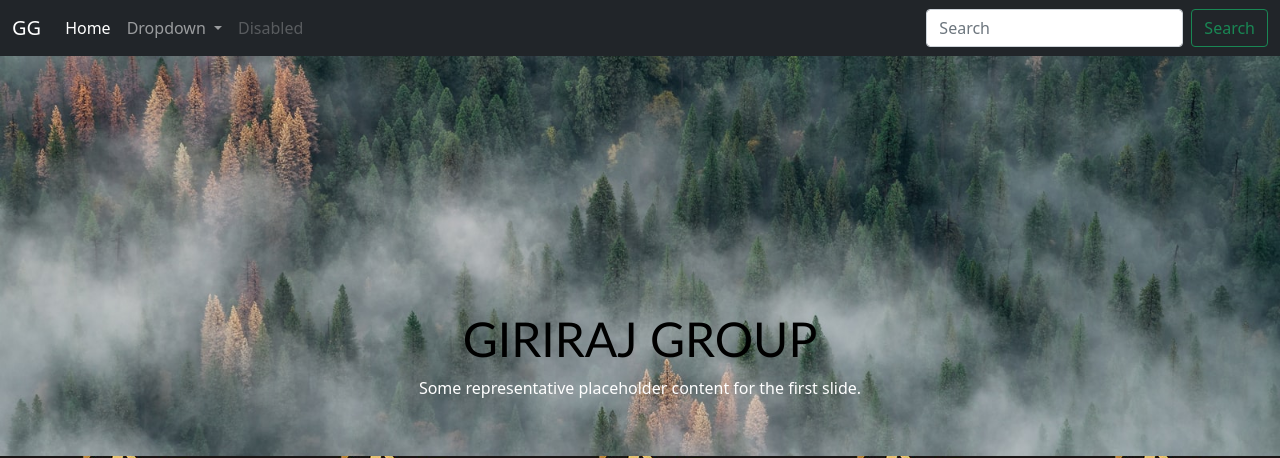
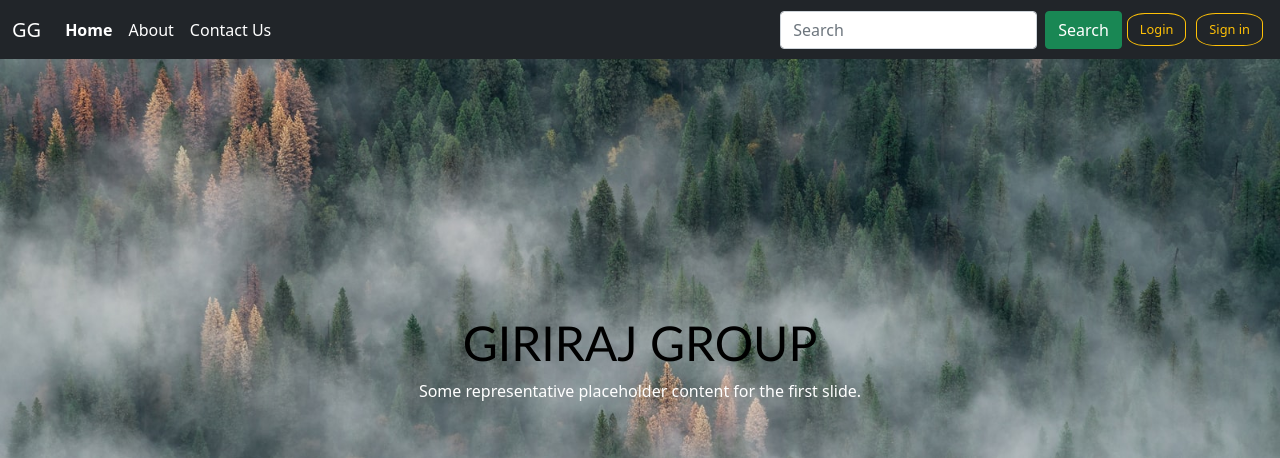
Before and after one commit to kshitij-hansa/abhijeet.github.io, a Django app: page / in a window 1280 px wide. Shown: the top 458 px of the page. Run offline with Django 3.2, Linux system fonts and the light colour scheme.

Commit message:
change in navbar for login and sign in

```diff
--- a/myapp/urls.py
+++ b/myapp/urls.py
@@ -7,5 +7,5 @@ urlpatterns = [
     path('navbar', views.navbar,name='navbar'),
     path('', views.index,name='index'),
     path('login/', views.login,name='login'),
-    path('Giriraj_bharat_Gas', views.Giriraj_bharat_Gas,name='Giriraj_bharat_Gas'),
+    path('sign_in', views.Sign_in,name='sign_in'),
 ]
--- a/myapp/views.py
+++ b/myapp/views.py
@@ -21,5 +21,5 @@ def login(request):
 def navbar(request):
     return render(request,'navbar.html')
 
-def Giriraj_bharat_Gas(request):
-    return render(request,'Giriraj_bharat_Gas.html')
+def Sign_in(request):
+    return render(request,'sign_in.html')
--- a/template/navbar.html
+++ b/template/navbar.html
@@ -25,8 +25,15 @@
           <div class="collapse navbar-collapse" id="navbarSupportedContent">
             <ul class="navbar-nav me-auto mb-2 mb-lg-0">
               <li class="nav-item">
-                <a class="nav-link active" aria-current="page" href="/">Home</a>
-
+                <a class="nav-link active" aria-current="page" href="/"><strong>Home</strong> </a>
+              </li>
+              <li class="nav-item">
+                <a class="nav-link active" aria-current="page" href="/about">About</a>
+              </li>
+              <li class="nav-item">
+                <a class="nav-link active" aria-current="page" href="/about">Contact Us</a>
+              </li>
+<!--
               <li class="nav-item dropdown">
           <a class="nav-link dropdown-toggle" href="#" id="navbarDropdown" role="button" data-bs-toggle="dropdown" aria-expanded="false">
             Dropdown
@@ -35,16 +42,16 @@
             <li><a class="dropdown-item" href="/login">Login</a></li>
             <li><a class="dropdown-item" href="#">Sign in</a></li>
           </ul>
-        </li>
+        </li> -->
 
-              <li class="nav-item">
-                <a class="nav-link disabled">Disabled</a>
-              </li>
             </ul>
             <form class="d-flex">
               <input class="form-control me-2" type="search" placeholder="Search" aria-label="Search">
-              <button class="btn btn-outline-success" type="submit">Search</button>
+              <button class="btn btn-success" type="submit">Search</button>
             </form>
+            <button type="button" onclick="window.location.href='/login'" class="btn btn-outline-warning" style="border-radius: 30%; margin: 5px;font-size: 80%;">Login</button>
+            <button type="button" onclick="window.location.href='/sign_in'" class="btn btn-outline-warning" style="border-radius: 30%; margin: 5px;font-size: 80%;">Sign in</button>
+
           </div>
         </div>
       </nav>
```
Also changed, not shown: template/img.html (deleted, +0 -13 lines), template/sign_in.html (added, +7 -0 lines), db.sqlite3, template/Giriraj_bharat_Gas.html (deleted).
